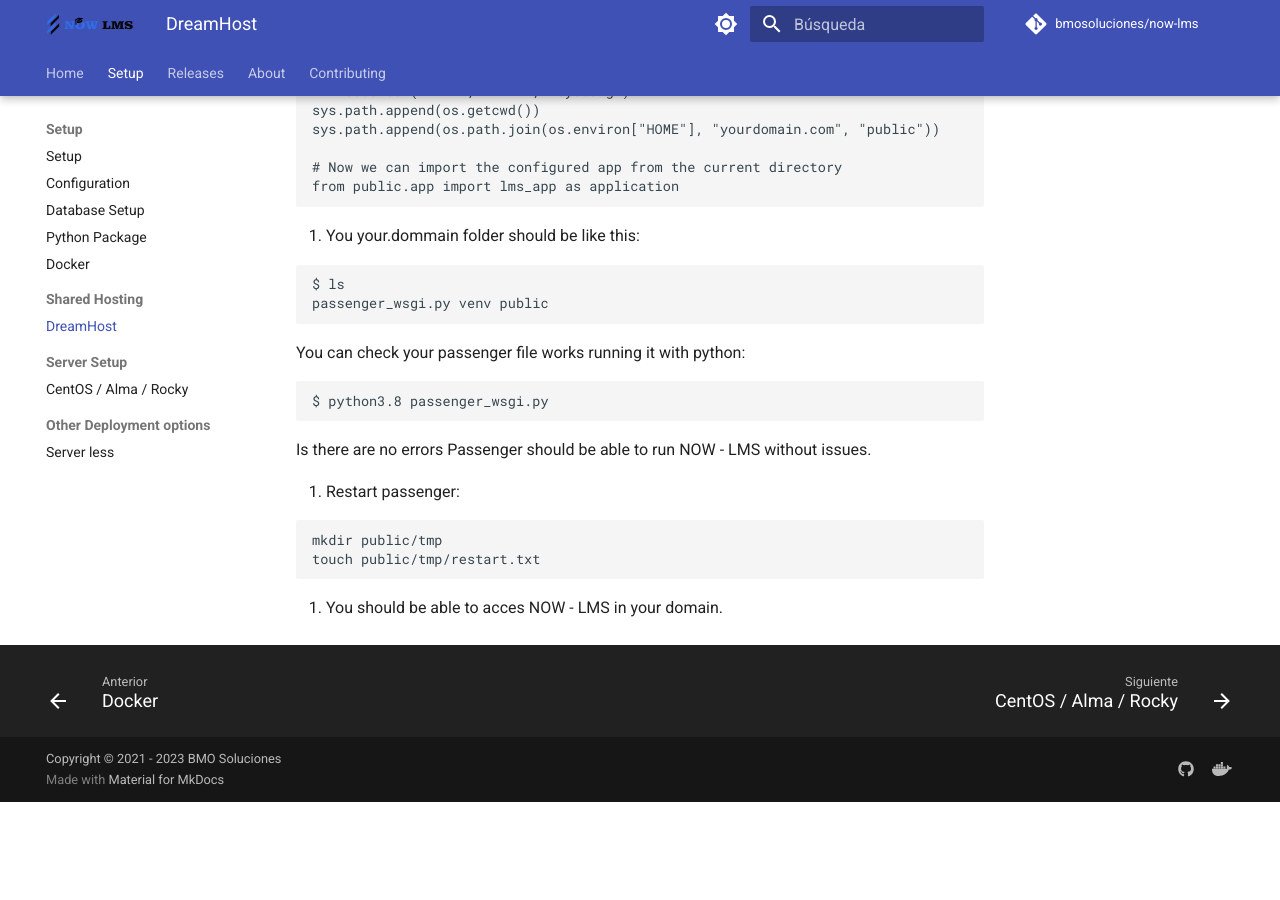
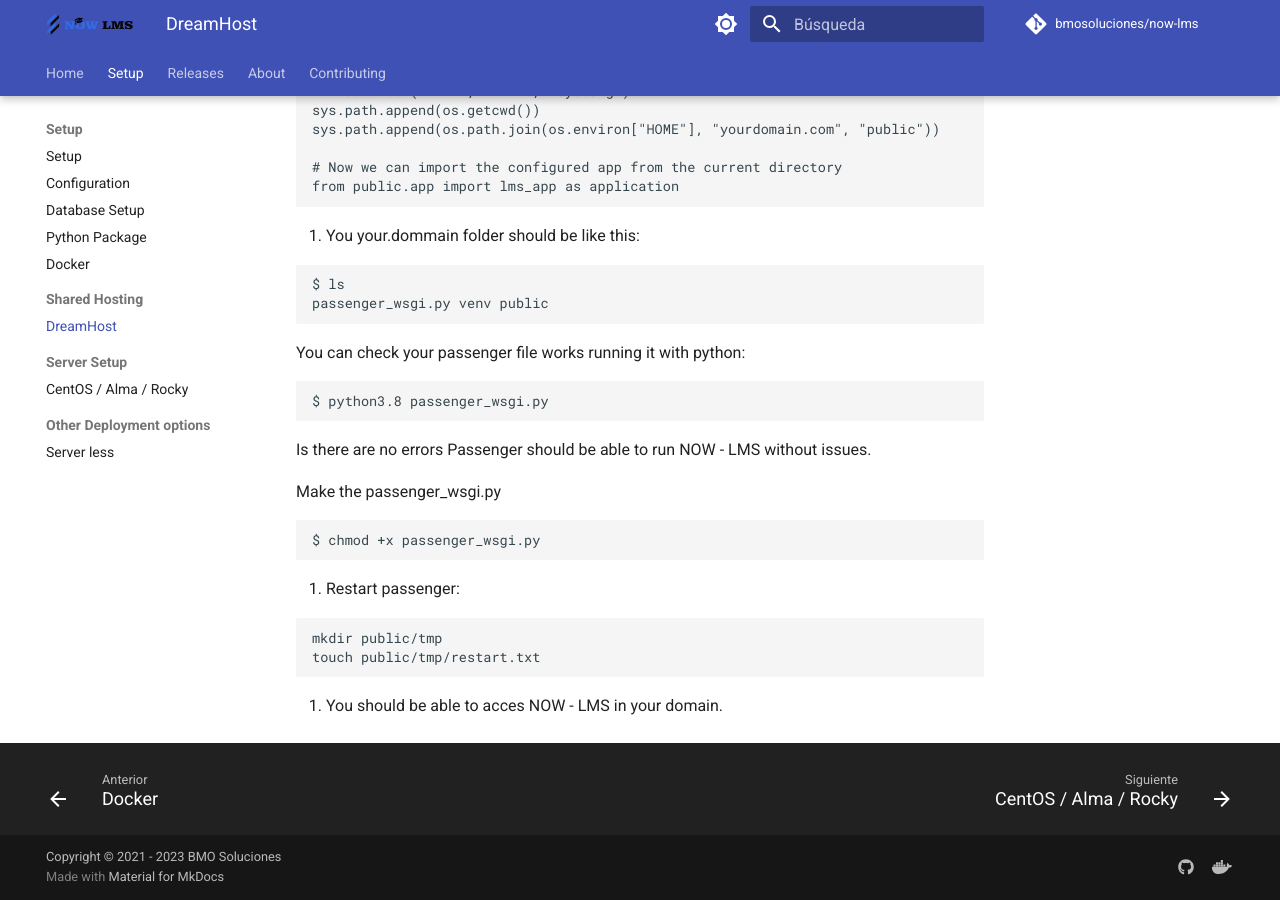
Before and after one commit to bmosoluciones/now-lms, an MkDocs documentation site: the page built from docs/dreamhost.md, in a window 1280 px wide and 900 px high, scrolled down 2255 px. Built offline with MkDocs 1.6.1 and Material for MkDocs 9.7.7, drawn with Linux system fonts in a browser that asks for light colours; comment, search, counter and statistics services are not loaded; before the commit the page ends 3057 px from its top, so only the background shows below that.

Commit message:
Update dreamhost.md
Signed-off-by: William Moreno <williamjmorenor@gmail.com>

````diff
--- a/docs/dreamhost.md
+++ b/docs/dreamhost.md
@@ -136,6 +136,12 @@
 
 Is there are no errors Passenger should be able to run NOW - LMS without issues.
 
+Make the passenger_wsgi.py
+
+```
+$ chmod +x passenger_wsgi.py
+```
+
 14. Restart passenger:
 
 ```
````
